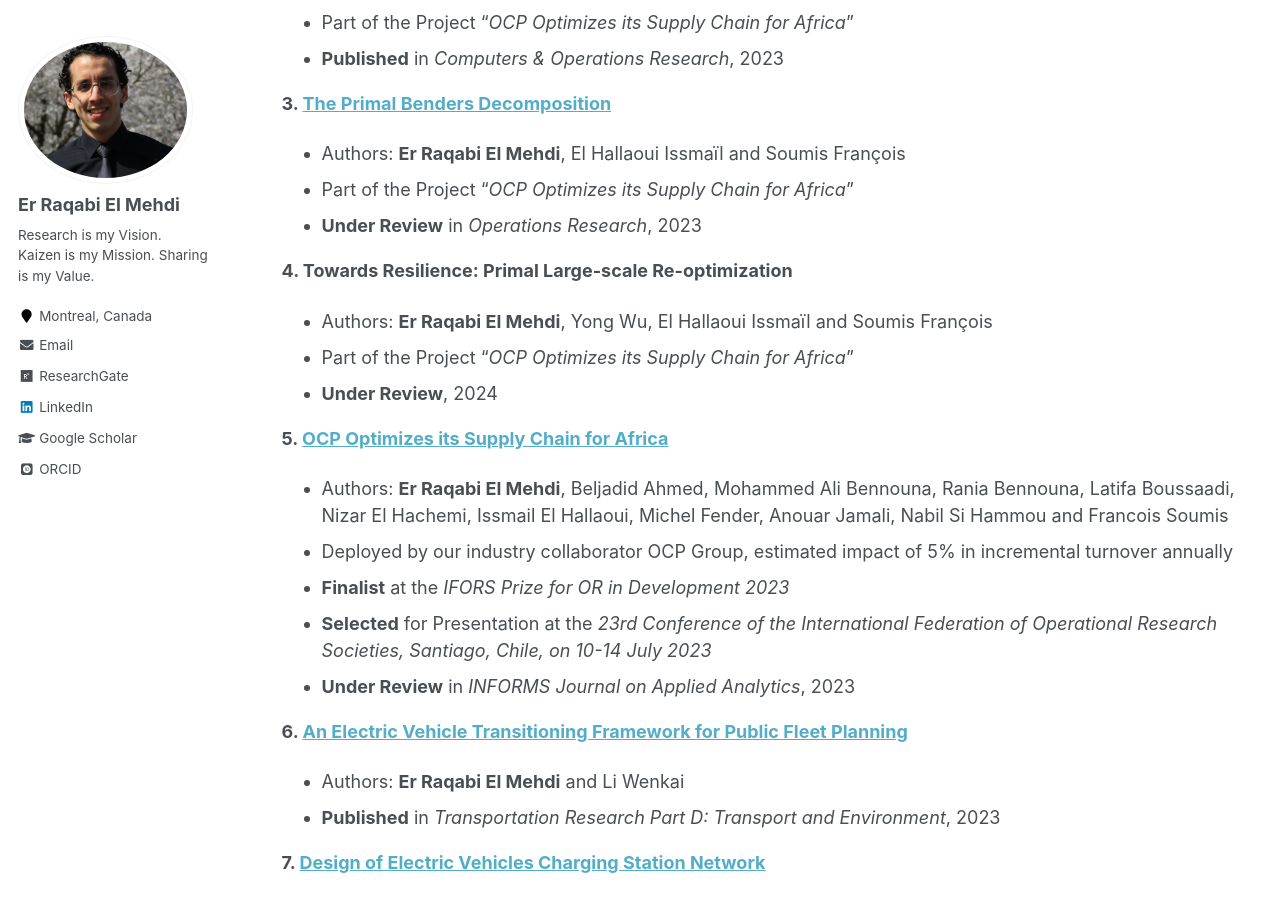
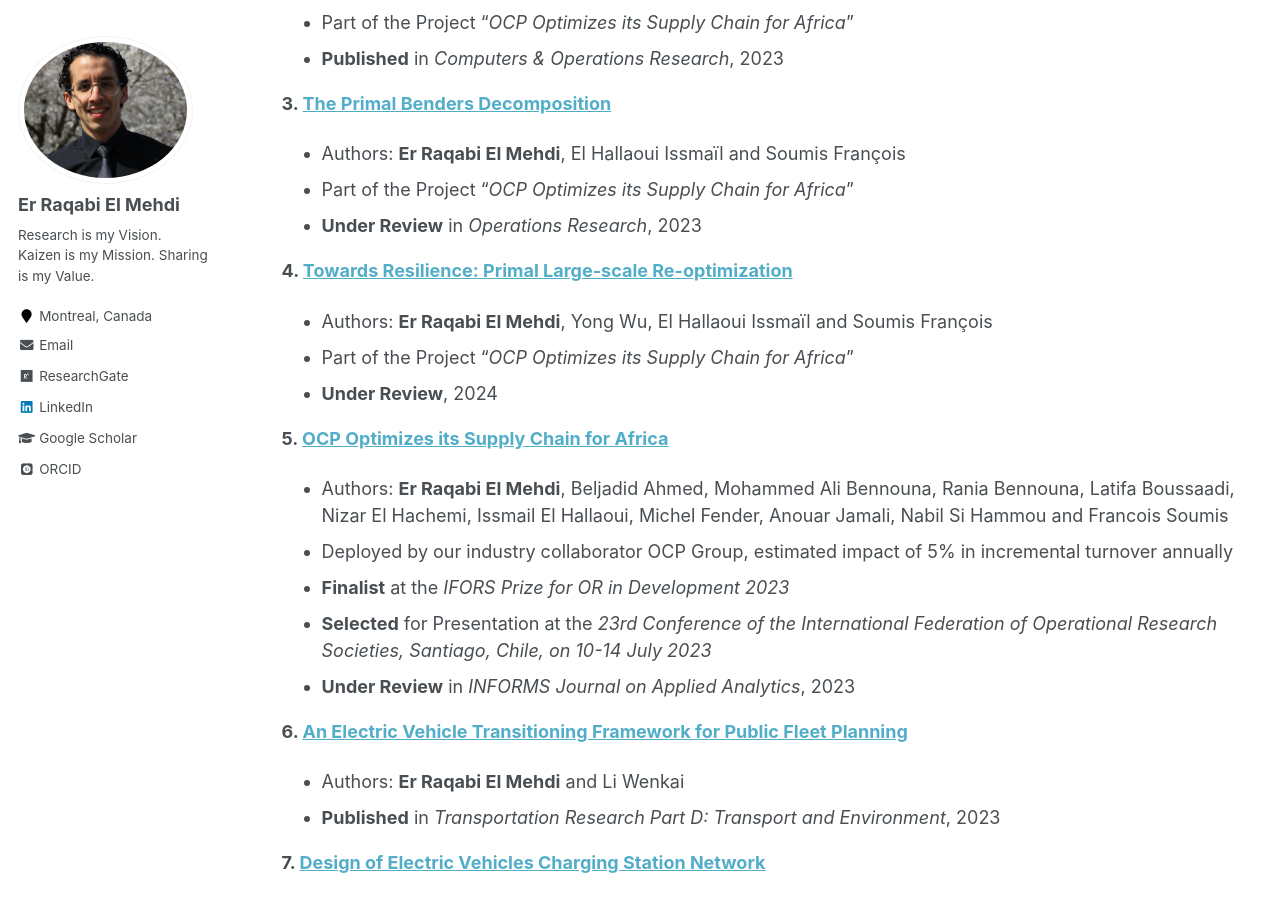
Before and after one commit to RqbMedi/rqbmedi.github.io, a Jekyll site: the page built from _pages/publications.md, in a window 1280 px wide and 900 px high, scrolled down 651 px. Built offline with Jekyll 4.4.1, drawn with Linux system fonts in a browser that asks for light colours; some web fonts are replaced; part of the change alters nothing that is shown.

Commit message:
Update publications.md

```diff
--- a/_pages/publications.md
+++ b/_pages/publications.md
@@ -27,7 +27,7 @@ Published & Under Review
  - Part of the Project "*OCP Optimizes its Supply Chain for Africa*"
  - **Under Review** in *Operations Research*, 2023
 
-**4. Towards Resilience: Primal Large-scale Re-optimization**
+**4. [Towards Resilience: Primal Large-scale Re-optimization](https://www.gerad.ca/en/papers/G-2023-28)**
  - Authors: **Er Raqabi El Mehdi**, Yong Wu, El Hallaoui Issmaïl and Soumis François
  - Part of the Project "*OCP Optimizes its Supply Chain for Africa*"
  - **Under Review**, 2024
```
